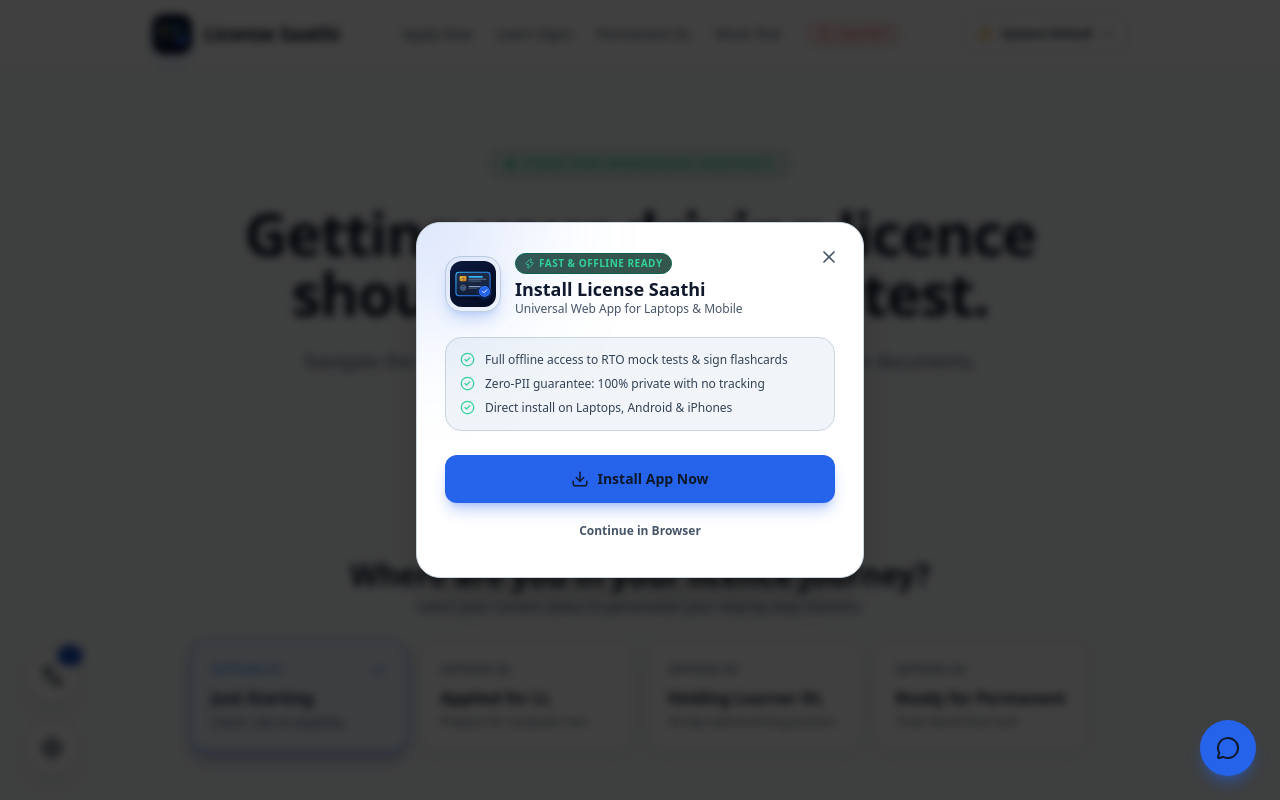
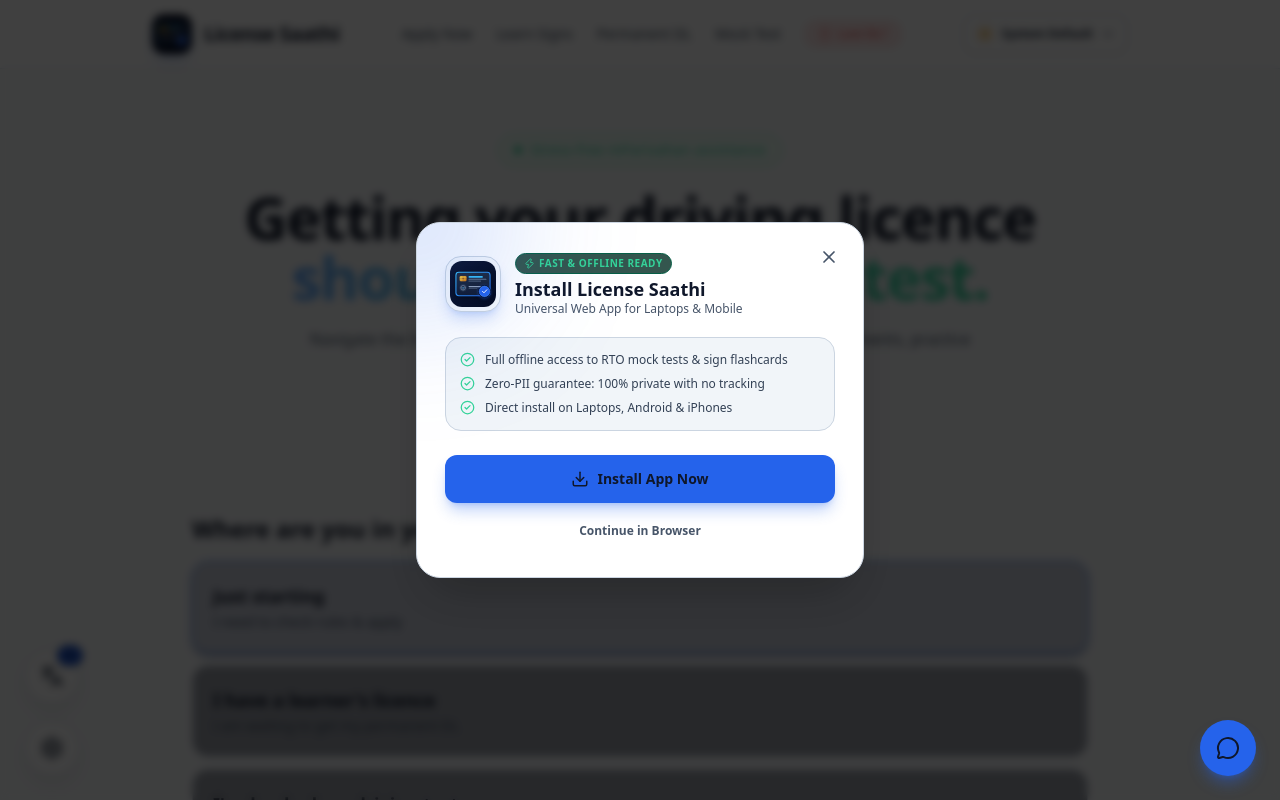
Before and after one commit to xAvirajx/Licence-Saathi, a React (Vite) app: page / in a window 1280 px wide. Shown: the top 800 px of the page. Built offline with nearby package versions, Linux system fonts and the light colour scheme.

Commit message:
Restore Image 2 design: gradient headline, ambient green glow, and clean journey cards

```diff
--- a/src/pages/Home.jsx
+++ b/src/pages/Home.jsx
@@ -3,12 +3,12 @@
 import { Link } from 'react-router-dom';
 import {
   CheckCircle2, ArrowRight, Clock, ShieldAlert,
-  FileText, BookOpen, Check, Laptop
+  FileText, BookOpen, Laptop, Sparkles
 } from 'lucide-react';
 import InstallModal from '../components/InstallModal';
 
 export default function Home() {
-  const { lang } = useContext(AppContext);
+  const { lang, effectiveTheme } = useContext(AppContext);
   const journeyRef = useRef(null);
 
   // Active Journey Stage (1 to 6)
@@ -124,36 +124,66 @@
   ];
 
   return (
-    <div className="relative min-h-screen py-12 px-4 sm:px-6 flex flex-col font-sans">
+    <div className="relative min-h-screen py-10 px-4 sm:px-6 flex flex-col font-sans overflow-hidden">
+
+      {/* 🌿 Desired Ambient Green / Teal / Blue Glow Orbs from Image 2 */}
+      {effectiveTheme !== 'light' && (
+        <>
+          <div className="pointer-events-none absolute -top-24 left-1/2 -translate-x-1/2 w-[650px] h-[340px] bg-gradient-to-b from-emerald-500/15 via-teal-500/10 to-transparent blur-3xl rounded-full" />
+          <div className="pointer-events-none absolute top-[420px] -left-32 w-80 h-80 bg-emerald-600/10 blur-[100px] rounded-full" />
+          <div className="pointer-events-none absolute top-[680px] -right-32 w-80 h-80 bg-blue-600/10 blur-[100px] rounded-full" />
+        </>
+      )}
 
       {/* 🚀 Universal One-Time Install Pop-Up (Laptops, Android, & iOS) */}
       <InstallModal />
 
-      <div className="max-w-4xl mx-auto w-full relative z-10 space-y-16">
+      <div className="max-w-4xl mx-auto w-full relative z-10 space-y-14">
 
-        {/* 1. HERO SECTION */}
-        <section className="text-center pt-4 sm:pt-8 space-y-6">
-          <div className="inline-flex items-center gap-2 px-4 py-1.5 rounded-full bg-emerald-500/10 border border-emerald-500/30 text-emerald-400 font-bold text-xs uppercase tracking-wider">
-            <span className="w-2 h-2 rounded-full bg-emerald-500 animate-pulse"></span>
+        {/* 1. HERO SECTION (With Image 2's Green Pill & Gradient Typography) */}
+        <section className="text-center pt-4 sm:pt-6 space-y-5">
+          <div className="inline-flex items-center gap-2 px-4 py-1.5 rounded-full bg-emerald-950/40 border border-emerald-500/30 text-emerald-400 font-medium text-xs sm:text-sm tracking-wide shadow-sm">
+            <span className="w-2 h-2 rounded-full bg-emerald-400 animate-pulse"></span>
             <span>{lang === 'en' ? 'Stress-free mParivahan assistance' : lang === 'hi' ? 'तनाव-मुक्त एम-परिवहन सहायता' : 'તણાવમુક્ત mParivahan માર્ગદર્શિકા'}</span>
           </div>
 
-          <h1 className="text-4xl sm:text-5xl md:text-6xl font-extrabold tracking-tight text-white leading-tight">
-            {lang === 'en' && "Getting your driving licence shouldn't feel like a test."}
-            {lang === 'hi' && "ड्राइविंग लाइसेंस पाना किसी परीक्षा जैसा नहीं लगना चाहिए।"}
-            {lang === 'gu' && "ડ્રાઇવિંગ લાયસન્સ મેળવવું મુશ્કેલ પરીક્ષા જેવું ન લાગવું જોઈએ."}
+          <h1 className="text-3xl sm:text-5xl md:text-6xl font-extrabold tracking-tight text-white leading-[1.18]">
+            {lang === 'en' && (
+              <>
+                Getting your driving licence <br className="hidden sm:inline" />
+                <span className="bg-gradient-to-r from-blue-400 via-teal-300 to-emerald-400 bg-clip-text text-transparent">
+                  shouldn't feel like a test.
+                </span>
+              </>
+            )}
+            {lang === 'hi' && (
+              <>
+                ड्राइविंग लाइसेंस पाना <br className="hidden sm:inline" />
+                <span className="bg-gradient-to-r from-blue-400 via-teal-300 to-emerald-400 bg-clip-text text-transparent">
+                  किसी परीक्षा जैसा नहीं लगना चाहिए।
+                </span>
+              </>
+            )}
+            {lang === 'gu' && (
+              <>
+                ડ્રાઇવિંગ લાયસન્સ મેળવવું <br className="hidden sm:inline" />
+                <span className="bg-gradient-to-r from-blue-400 via-teal-300 to-emerald-400 bg-clip-text text-transparent">
+                  મુશ્કેલ પરીક્ષા જેવું ન લાગવું જોઈએ.
+                </span>
+              </>
+            )}
           </h1>
 
-          <p className="text-slate-400 text-base sm:text-lg max-w-2xl mx-auto leading-relaxed">
+          <p className="text-slate-400 text-sm sm:text-base max-w-2xl mx-auto leading-relaxed">
             {lang === 'en' && 'Navigate the Indian RTO process with ease. Check eligibility, gather documents, practice mock tests, and track your status.'}
             {lang === 'hi' && 'भारतीय आरटीओ प्रक्रिया को आसानी से पूरा करें। पात्रता जांचें, दस्तावेज एकत्र करें, मॉक टेस्ट दें और अपनी स्थिति ट्रैक करें।'}
             {lang === 'gu' && 'ભારતીય RTO પ્રક્રિયા સરળતાથી સમજો. પાત્રતા ચકાસો, દસ્તાવેજ તૈયાર કરો, મોક ટેસ્ટ આપો અને સ્ટેટસ ટ્રેક કરો.'}
           </p>
 
-          <div className="flex flex-col sm:flex-row gap-4 justify-center items-center pt-2">
+          <div className="flex flex-col sm:flex-row gap-3.5 justify-center items-center pt-2">
             <button
               onClick={scrollToJourney}
-              className="w-full sm:w-auto px-8 py-4 bg-blue-600 hover:bg-blue-500 text-white rounded-2xl font-bold flex items-center justify-center gap-2 transition shadow-lg shadow-blue-600/30 text-base"
+              className="w-full sm:w-auto px-7 py-3.5 bg-blue-600 hover:bg-blue-500 text-white rounded-2xl font-bold flex items-center justify-center gap-2 transition shadow-lg shadow-blue-600/30 text-sm sm:text-base"
             >
               <span>{lang === 'en' ? 'Start Journey' : lang === 'hi' ? 'यात्रा शुरू करें' : 'પ્રવાસ શરૂ કરો'}</span>
               <ArrowRight size={18} />
@@ -161,71 +191,98 @@
 
             <Link
               to="/mock-test"
-              className="w-full sm:w-auto px-8 py-4 bg-slate-900 hover:bg-slate-800 border border-slate-700 text-white rounded-2xl font-bold transition text-base text-center"
+              className="w-full sm:w-auto px-7 py-3.5 bg-slate-900/80 hover:bg-slate-800 border border-slate-700/80 text-white rounded-2xl font-bold transition text-sm sm:text-base text-center backdrop-blur-md"
             >
               {lang === 'en' ? 'Take Mock Test' : lang === 'hi' ? 'मॉक टेस्ट दें' : 'મોક ટેસ્ટ આપો'}
             </Link>
           </div>
         </section>
 
-        {/* 2. WHERE ARE YOU IN YOUR JOURNEY? (4-CHOICE ENTRY SELECTOR) */}
-        <section className="space-y-6">
-          <div className="text-center">
-            <h2 className="text-2xl sm:text-3xl font-extrabold text-white">
+        {/* 2. WHERE ARE YOU IN YOUR LICENCE JOURNEY? (Restored Exact Image 2 Style) */}
+        <section className="space-y-4">
+          <div className="text-center sm:text-left">
+            <h2 className="text-xl sm:text-2xl font-extrabold text-white">
               {lang === 'en' ? 'Where are you in your licence journey?' : lang === 'hi' ? 'आप अपनी लाइसेंस यात्रा में कहाँ हैं?' : 'તમે તમારી લાયસન્સ યાત્રામાં ક્યાં છો?'}
             </h2>
-            <p className="text-xs sm:text-sm text-slate-400 mt-1">
-              {lang === 'en' ? 'Select your current status to personalize your step-by-step checklist.' : 'પોતાનો સ્ટેપ પસંદ કરો જેથી યોગ્ય ગાઇડ મળી શકે.'}
-            </p>
           </div>
 
-          <div className="grid grid-cols-1 sm:grid-cols-2 lg:grid-cols-4 gap-3.5">
+          <div className="flex flex-col gap-3">
             {[
               {
                 stage: 1,
-                title: { en: 'Just Starting', hi: 'अभी शुरुआत', gu: 'હમણાં શરૂઆત' },
-                sub: { en: 'Check rules & eligibility', hi: 'नियम और पात्रता जांचें', gu: 'નિયમો અને પાત્રતા તપાસો' }
-              },
-              {
-                stage: 2,
-                title: { en: 'Applied for LL', hi: 'एलएल आवेदन किया', gu: 'LL માટે અરજી કરી' },
-                sub: { en: 'Prepare for computer test', hi: 'कियोस्क टेस्ट की तैयारी करें', gu: 'કમ્પ્યુટર ટેસ્ટની તૈયારી' }
+                title: {
+                  en: 'Just starting',
+                  hi: 'अभी शुरुआत',
+                  gu: 'હમણાં શરૂઆત'
+                },
+                sub: {
+                  en: 'I need to check rules & apply',
+                  hi: 'मुझे नियम जांचने और आवेदन करने की आवश्यकता है',
+                  gu: 'મારે નિયમો ચકાસવા અને અરજી કરવી છે'
+                }
               },
               {
                 stage: 4,
-                title: { en: 'Holding Learner DL', hi: 'लर्नर लाइसेंस मिल गया', gu: 'લર્નર લાયસન્સ છે' },
-                sub: { en: '30-day wait & driving practice', hi: '30 दिन प्रतीक्षा और अभ्यास', gu: '30 દિવસ રાહ અને પ્રેક્ટિસ' }
+                title: {
+                  en: "I have a learner's licence",
+                  hi: 'मेरे पास लर्नर लाइसेंस है',
+                  gu: 'મારી પાસે લર્નર લાયસન્સ છે'
+                },
+                sub: {
+                  en: 'I am waiting to get my permanent DL',
+                  hi: 'मैं स्थायी डीएल प्राप्त करने की प्रतीक्षा कर रहा हूँ',
+                  gu: 'હું કાયમી DL મેળવવાની રાહ જોઈ રહ્યો છું'
+                }
               },
               {
                 stage: 5,
-                title: { en: 'Ready for Permanent', hi: 'स्थायी डीएल की तैयारी', gu: 'કાયમી DL ની તૈયારી' },
-                sub: { en: 'Track test & final card', hi: 'ड्राइविंग ट्रैक टेस्ट दें', gu: 'ડ્રાઇવિંગ ટ્રેક ટેસ્ટ' }
+                title: {
+                  en: "I've booked my driving test",
+                  hi: 'मैंने ड्राइविंग टेस्ट बुक कर लिया है',
+                  gu: 'મેં ડ્રાઇવિંગ ટેસ્ટ બુક કર્યો છે'
+                },
+                sub: {
+                  en: 'I need to prepare for the test day',
+                  hi: 'मुझे टेस्ट के दिन की तैयारी करनी है',
+                  gu: 'મારે ટેસ્ટના દિવસની તૈયારી કરવી છે'
+                }
+              },
+              {
+                stage: 6,
+                title: {
+                  en: "I've applied & waiting",
+                  hi: 'मैंने आवेदन कर दिया है और प्रतीक्षा में हूँ',
+                  gu: 'મેં અરજી કરી છે અને રાહ જોઈ રહ્યો છું'
+                },
+                sub: {
+                  en: 'I want to track my DL status',
+                  hi: 'मैं अपने डीएल की स्थिति ट्रैक करना चाहता हूँ',
+                  gu: 'હું મારા DL નું સ્ટેટસ ટ્રેક કરવા માંગુ છું'
+                }
               }
             ].map((choice) => (
               <button
                 key={choice.stage}
                 onClick={() => handleSelectJourney(choice.stage)}
-                className={`p-5 rounded-2xl border text-left transition-all ${
+                className={`w-full p-4 sm:p-5 rounded-2xl border text-left transition-all ${
                   currentStage === choice.stage
-                    ? 'bg-blue-950/40 border-blue-500 shadow-lg shadow-blue-900/30 scale-[1.02]'
-                    : 'bg-slate-900/50 border-slate-800 hover:border-slate-700 hover:bg-slate-900'
+                    ? 'bg-blue-950/20 border-blue-500 shadow-md shadow-blue-950/40'
+                    : 'bg-slate-900/40 border-slate-800/80 hover:border-slate-700 hover:bg-slate-900/70'
                 }`}
               >
-                <div className="flex items-center justify-between mb-2">
-                  <span className={`text-xs font-bold uppercase tracking-wider ${currentStage === choice.stage ? 'text-blue-400' : 'text-slate-500'}`}>
-                    {lang === 'en' ? `Option 0${choice.stage === 4 ? 3 : choice.stage === 5 ? 4 : choice.stage}` : `विकल्प`}
-                  </span>
-                  {currentStage === choice.stage && <Check size={16} className="text-blue-400 stroke-[3]" />}
-                </div>
-                <p className="text-base font-bold text-white mb-1">{choice.title[lang] || choice.title.en}</p>
-                <p className="text-xs text-slate-400">{choice.sub[lang] || choice.sub.en}</p>
+                <p className="text-base sm:text-lg font-bold text-white mb-0.5 leading-snug">
+                  {choice.title[lang] || choice.title.en}
+                </p>
+                <p className="text-xs sm:text-sm text-slate-400">
+                  {choice.sub[lang] || choice.sub.en}
+                </p>
               </button>
             ))}
           </div>
         </section>
 
-        {/* 3. YOUR JOURNEY MAP (INTERACTIVE 6-STEP STEPPER) */}
-        <section ref={journeyRef} className="bg-slate-900/50 backdrop-blur-xl border border-slate-800 rounded-3xl p-6 sm:p-10 shadow-2xl">
+        {/* 3. YOUR JOURNEY MAP (6-Step Stepper with Image 2 Emerald Sheen) */}
+        <section ref={journeyRef} className="bg-slate-900/50 backdrop-blur-xl border border-slate-800/80 rounded-3xl p-6 sm:p-10 shadow-2xl relative">
           <div className="mb-8">
             <h2 className="text-2xl sm:text-3xl font-extrabold text-white">
               {lang === 'en' ? 'Your Journey Map' : lang === 'hi' ? 'आपका यात्रा मानचित्र' : 'તમારો પ્રવાસ નકશો'}
```
